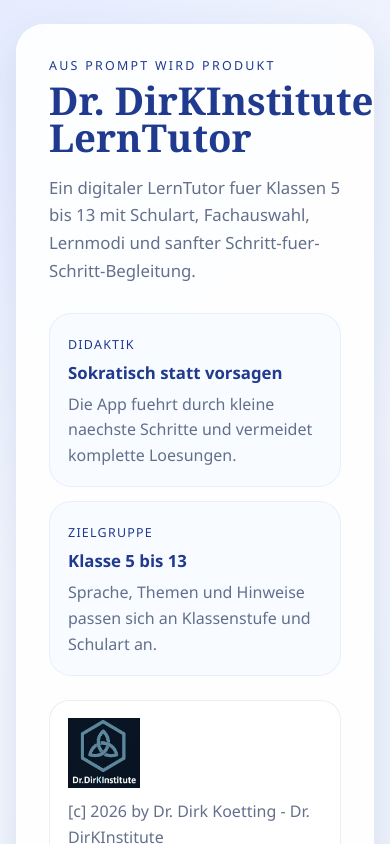
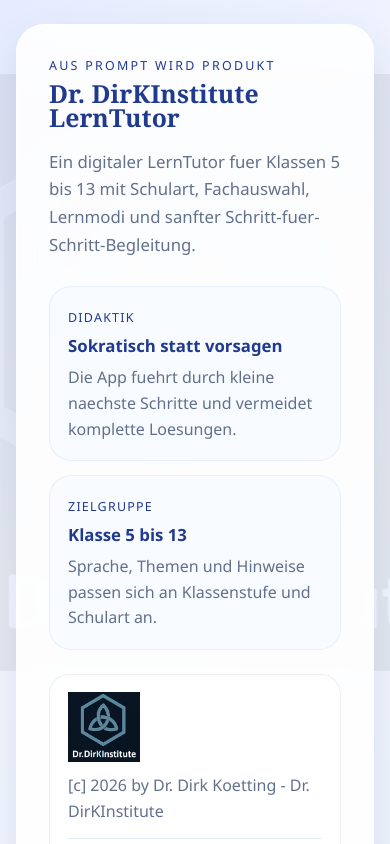
Before and after one commit to Dkoetting/dr-dirkinstitute-lerntutor, a Next.js app in the folder cGPT_VAULT/Hausaufgaben_APP/: page / in a window 390 px wide. Shown: the top 844 px of the page. Built offline with nearby package versions, Linux system fonts and the light colour scheme.

Commit message:
Adjust branding title, add splash fallback, enforce selection gating

```diff
--- a/cGPT_VAULT/Hausaufgaben_APP/app/globals.css
+++ b/cGPT_VAULT/Hausaufgaben_APP/app/globals.css
@@ -26,12 +26,28 @@
     linear-gradient(135deg, #f5f8fe 0%, #eef3fb 48%, #e9effb 100%);
 }
 
+body::before {
+  content: "";
+  position: fixed;
+  inset: 0;
+  z-index: 0;
+  pointer-events: none;
+  background-image: url("/branding/Logo.jpg");
+  background-repeat: no-repeat;
+  background-position: 58% 30%;
+  background-size: 620px;
+  opacity: 0.06;
+  filter: grayscale(1) contrast(0.95);
+}
+
 .page-shell {
   width: min(1200px, calc(100% - 32px));
   margin: 24px auto;
   display: grid;
   grid-template-columns: 0.95fr 1.25fr;
   gap: 20px;
+  position: relative;
+  z-index: 1;
 }
 
 .hero-panel,
@@ -76,7 +92,7 @@
 }
 
 h1 {
-  font-size: clamp(2.4rem, 3.2vw, 3.9rem);
+  font-size: clamp(1.55rem, 3.2vw, 2.75rem);
   max-width: 14ch;
 }
 
@@ -273,6 +289,98 @@
   white-space: pre-line;
 }
 
+/* Splash screen */
+.splash {
+  position: fixed;
+  inset: 0;
+  z-index: 50;
+  display: grid;
+  place-items: center;
+  padding: 28px;
+  background:
+    radial-gradient(circle at 20% 15%, rgba(47, 92, 255, 0.14), transparent 35%),
+    radial-gradient(circle at 75% 40%, rgba(142, 166, 232, 0.22), transparent 38%),
+    linear-gradient(135deg, #f5f8fe 0%, #eef3fb 60%, #e9effb 100%);
+  transition: opacity 360ms ease, transform 360ms ease;
+}
+
+.splash-hide {
+  opacity: 0;
+  transform: translateY(-8px);
+  pointer-events: none;
+}
+
+.splash-media {
+  position: absolute;
+  inset: 0;
+  overflow: hidden;
+  background-image: url("/branding/splash.jpg"), url("/branding/Logo.jpg");
+  background-repeat: no-repeat, no-repeat;
+  background-position: center, 58% 30%;
+  background-size: cover, 620px;
+}
+
+.splash-media video {
+  width: 100%;
+  height: 100%;
+  object-fit: cover;
+  opacity: 0.24;
+  filter: saturate(0.9) contrast(0.95);
+}
+
+.splash-card {
+  width: min(560px, 100%);
+  position: relative;
+  padding: 22px 22px 20px;
+  border-radius: 22px;
+  background: rgba(255, 255, 255, 0.92);
+  border: 1px solid rgba(83, 125, 232, 0.18);
+  box-shadow: var(--shadow);
+  backdrop-filter: blur(12px);
+}
+
+.splash-brand {
+  display: flex;
+  gap: 14px;
+  align-items: center;
+}
+
+.splash-logo {
+  width: 64px;
+  height: 64px;
+  border-radius: 14px;
+  object-fit: contain;
+  border: 1px solid rgba(83, 125, 232, 0.16);
+  background: rgba(255, 255, 255, 0.94);
+}
+
+.splash-title {
+  margin: 0;
+  line-height: 1.1;
+  color: var(--accent-dark);
+  font-size: 1.15rem;
+  font-weight: 700;
+}
+
+.splash-title span {
+  display: block;
+  white-space: nowrap;
+}
+
+.splash-sub {
+  margin: 10px 0 0;
+  color: var(--muted);
+  line-height: 1.55;
+  font-size: 0.96rem;
+}
+
+.splash-hint {
+  margin: 14px 0 0;
+  font-size: 0.84rem;
+  color: rgba(99, 112, 140, 0.92);
+  letter-spacing: 0.02em;
+}
+
 @media (max-width: 920px) {
   .page-shell {
     grid-template-columns: 1fr;
@@ -287,6 +395,10 @@
 @media print {
   body {
     background: #fff;
+  }
+
+  body::before {
+    display: none;
   }
 
   .page-shell {
--- a/cGPT_VAULT/Hausaufgaben_APP/components/lerntutor-app.tsx
+++ b/cGPT_VAULT/Hausaufgaben_APP/components/lerntutor-app.tsx
@@ -1,6 +1,6 @@
 "use client";
 
-import { useState } from "react";
+import { useEffect, useState } from "react";
 import type { SubjectRecord } from "@/lib/lerntutor-config";
 
 type LernTutorConfig = {
@@ -225,6 +225,18 @@
   const [responseText, setResponseText] = useState("");
   const [session, setSession] = useState<SessionState | null>(null);
   const [feedback, setFeedback] = useState("");
+  const [showSplash, setShowSplash] = useState(true);
+  const [splashPhase, setSplashPhase] = useState<"show" | "hide">("show");
+  const [videoFailed, setVideoFailed] = useState(false);
+
+  useEffect(() => {
+    const t1 = setTimeout(() => setSplashPhase("hide"), 900);
+    const t2 = setTimeout(() => setShowSplash(false), 1400);
+    return () => {
+      clearTimeout(t1);
+      clearTimeout(t2);
+    };
+  }, []);
 
   const availableGrades = Array.from({ length: 9 }, (_, index) => index + 5).filter((entry) =>
     schoolType ? isGradeAllowedForSchoolType(entry, schoolType) : true,
@@ -331,6 +343,55 @@
 
   return (
     <div className="page-shell">
+      {showSplash ? (
+        <div
+          className={`splash${splashPhase === "hide" ? " splash-hide" : ""}`}
+          onClick={() => {
+            setSplashPhase("hide");
+            setTimeout(() => setShowSplash(false), 250);
+          }}
+          role="button"
+          tabIndex={0}
+          aria-label="Splash schließen"
+          onKeyDown={(event) => {
+            if (event.key === "Enter" || event.key === " ") {
+              setSplashPhase("hide");
+              setTimeout(() => setShowSplash(false), 250);
+            }
+          }}
+        >
+          <div className="splash-media" aria-hidden="true">
+            {!videoFailed ? (
+              <video
+                autoPlay
+                muted
+                playsInline
+                loop
+                onError={() => setVideoFailed(true)}
+              >
+                <source src="/branding/splash.mp4" type="video/mp4" />
+              </video>
+            ) : null}
+          </div>
+
+          <div className="splash-card">
+            <div className="splash-brand">
+              <img className="splash-logo" src="/branding/Logo.jpg" alt="Dr. DirKInstitute" />
+              <div>
+                <p className="splash-title">
+                  <span>Dr. DirKInstitute</span>
+                  <span>LernTutor</span>
+                </p>
+                <p className="splash-sub">
+                  Tutor-Modus, Schulart, Klassenstufe und Fachauswahl. Schritt fuer Schritt.
+                </p>
+              </div>
+            </div>
+            <p className="splash-hint">Tippen oder klicken zum Ueberspringen.</p>
+          </div>
+        </div>
+      ) : null}
+
       <aside className="hero-panel">
         <p className="eyebrow">Aus Prompt wird Produkt</p>
         <h1>
@@ -411,6 +472,7 @@
                   setSubjectId("");
                   setModeId("");
                 }}
+                disabled={!schoolType}
                 required
               >
                 <option value="">{schoolType ? "Bitte waehlen" : "Bitte zuerst Schulart waehlen"}</option>
@@ -430,6 +492,7 @@
                   setSubjectId(event.target.value);
                   setModeId("");
                 }}
+                disabled={!schoolType || !grade}
                 required
               >
                 <option value="">
@@ -449,7 +512,12 @@
 
             <label className="field">
               <span>Lernmodus</span>
-              <select value={modeId} onChange={(event) => setModeId(event.target.value)} required>
+              <select
+                value={modeId}
+                onChange={(event) => setModeId(event.target.value)}
+                disabled={!selectedSubject}
+                required
+              >
                 <option value="">{selectedSubject ? "Lernmodus waehlen" : "Bitte Fach waehlen"}</option>
                 {availableModes.map((entry) => (
                   <option key={entry} value={entry}>
```
Also changed, not shown: cGPT_VAULT/Hausaufgaben_APP/public/branding/splash.jpg (added).
